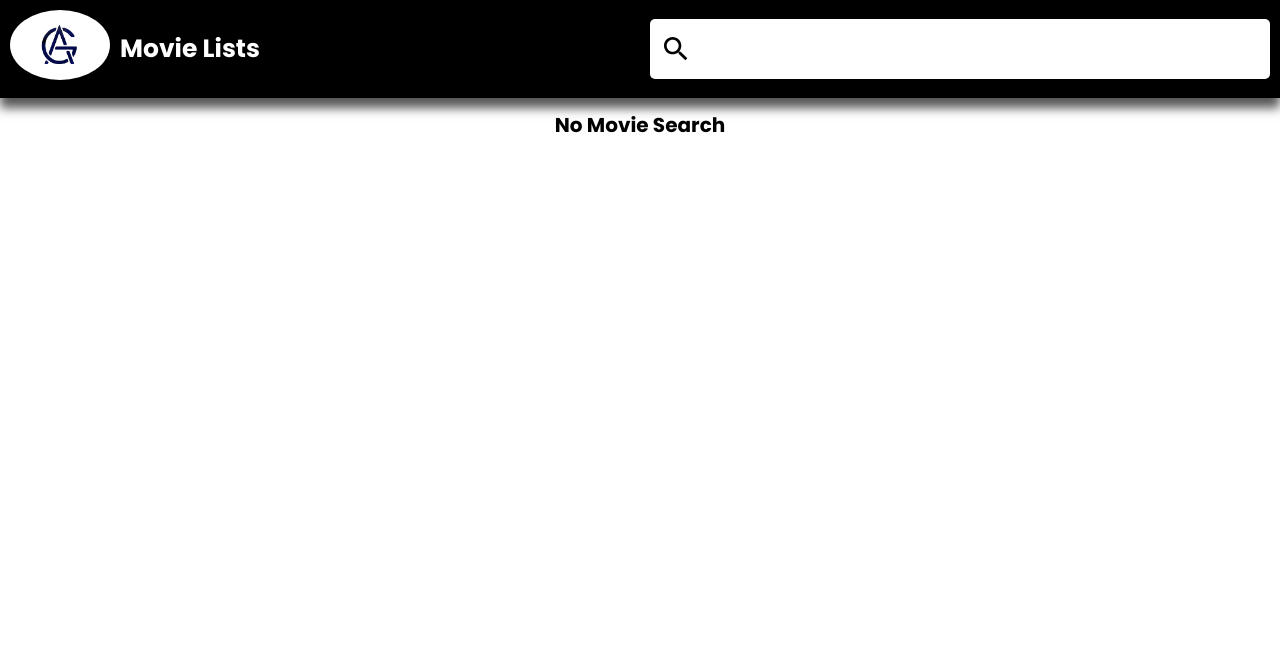
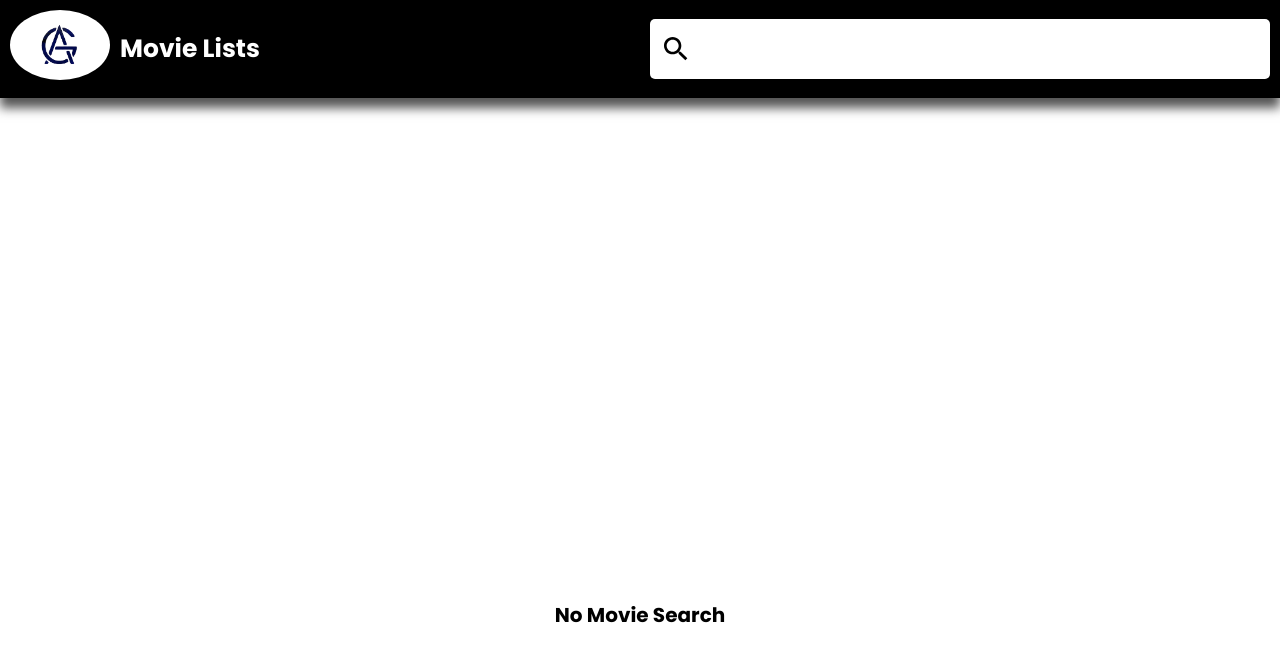
Before and after one commit to Atif006/NetflixMovieList, a React (Create React App) app: page / in a window 1280 px wide. Shown: the top 662 px of the page. Built offline with nearby package versions, Linux system fonts and the light colour scheme.

Commit message:
Update netflixStyle.css

```diff
--- a/src/components/netflixStyle.css
+++ b/src/components/netflixStyle.css
@@ -85,7 +85,7 @@ html{
 }
 .notFound{
     font-size:2rem;
-    margin-top:10px;
+    margin-top:500px;
 }
 
 /* .cards-style{
```
